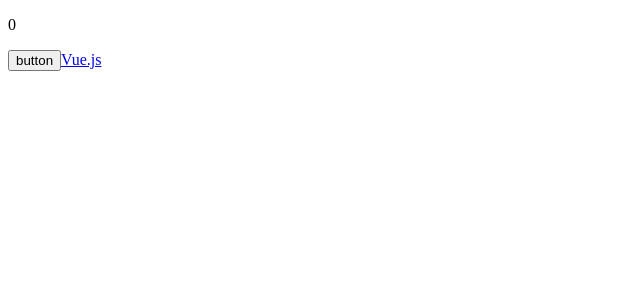
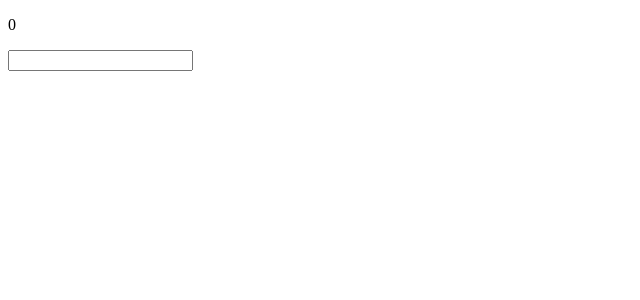
Before and after one commit to natsukitoku/vue-lesson, a Vue app: page / in a window 1280 px wide. Shown: the top 300 px of the page, without its empty margins (0-640 px from the left). Built offline with nearby package versions, Linux system fonts and the light colour scheme.

Commit message:
キー修飾子

```diff
--- a/index.html
+++ b/index.html
@@ -10,7 +10,8 @@
     <!-- <div id="app"></div>
     <div id="example"></div> -->
     <!-- <div id="example2"></div> -->
-    <div id="example3"></div>
+    <!-- <div id="example3"></div> -->
+    <div id="example4"></div>
     <script type="module" src="/src/main.js"></script>
   </body>
 </html>
--- /dev/null
+++ b/src/Example4.vue
@@ -0,0 +1,10 @@
+<script setup>
+import { ref } from 'vue';
+const count =ref(0)
+const eventName = 'keyup'
+</script>
+<template>
+  <p>{{ count }}</p>
+  <!-- <input type="text" @keyup.space.delete="count++"> -->
+  <input type="text" @[eventName].space.delete="count++">
+</template>
--- a/src/main.js
+++ b/src/main.js
@@ -1,13 +1,16 @@
 import { createApp } from "vue";
 import App from "./App.vue";
-import Example from "./Example.vue";
-import Example2 from "./Example2.vue";
-import Example3 from "./Example3.vue";
+// import Example from "./Example.vue";
+// import Example2 from "./Example2.vue";
+// import Example3 from "./Example3.vue";
+import Example4 from "./Example4.vue";
 const app = createApp(App);
-const exampleApp = createApp(Example);
-const exampleApp2 = createApp(Example2);
-const exampleApp3 = createApp(Example3);
+// const exampleApp = createApp(Example);
+// const exampleApp2 = createApp(Example2);
+// const exampleApp3 = createApp(Example3);
+const exampleApp4 = createApp(Example4);
 app.mount('#app');
-exampleApp.mount('#example');
-exampleApp2.mount('#example2');
-exampleApp3.mount('#example3');
+// exampleApp.mount('#example');
+// exampleApp2.mount('#example2');
+// exampleApp3.mount('#example3');
+exampleApp4.mount('#example4');
```
